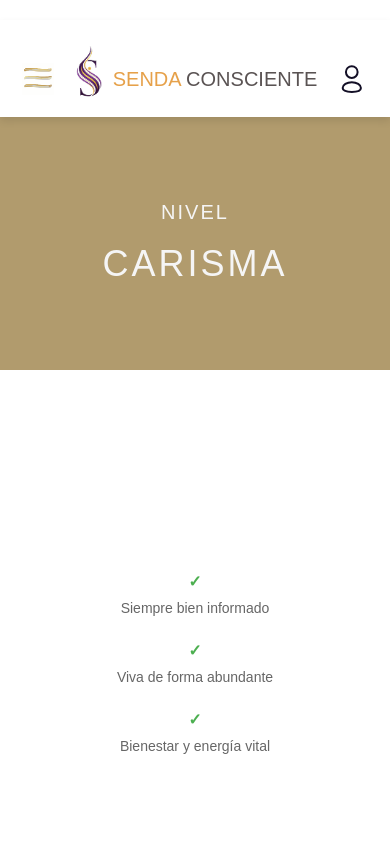
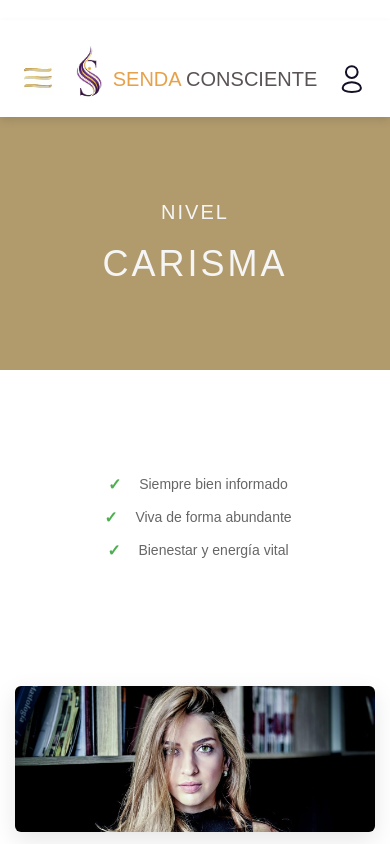
Before and after one commit to orbimatrix/Conscious-path, a Next.js app: page /carisma in a window 390 px wide. Shown: the top 844 px of the page. Built offline with nearby package versions, Linux system fonts and the light colour scheme.

Commit message:
Refactor carisma.css to improve layout and responsiveness of benefits section. Adjust padding, min-height, and flex properties for .carisma-benefits and .carisma-benefit-item classes to enhance visual alignment and spacing.

```diff
--- a/src/app/carisma/carisma.css
+++ b/src/app/carisma/carisma.css
@@ -59,12 +59,15 @@
     padding: 0;
     margin: 0;
     text-align: center;
+    display: flex;
+    flex-direction: column;
+    align-items: center;
   }
 
   .carisma-benefit-item {
     display: flex;
     align-items: center;
-  justify-content: center;
+    justify-content: flex-start;
     gap: 15px;
     padding: 20px 0;
     font-size: 18px;
@@ -455,15 +458,18 @@
   }
 
   .carisma-benefits {
-    padding: 40px 15px;
-    min-height: 65vh;
+    padding: 20px 15px;
+    min-height: 40vh;
   }
 
   .carisma-benefit-item {
     font-size: 16px;
-    padding: 15px 0;
-    flex-direction: column;
-    gap: 8px;
+    padding: 8px 0;
+    flex-direction: row;
+    gap: 12px;
+    justify-content: center;
+    text-align: center;
+    width: auto;
   }
 
   .benefit-icon {
@@ -564,13 +570,13 @@
   }
 
   .carisma-benefits {
-    padding: 30px 15px;
-    min-height: 70vh;
+    padding: 15px 15px;
+    min-height: 35vh;
   }
 
   .carisma-benefit-item {
     font-size: 14px;
-    padding: 12px 0;
+    padding: 6px 0;
   }
 
   .benefit-icon {
@@ -667,13 +673,13 @@
   }
 
   .carisma-benefits {
-    padding: 25px 10px;
-    min-height: 75vh;
+    padding: 12px 10px;
+    min-height: 30vh;
   }
 
   .carisma-benefit-item {
     font-size: 13px;
-    padding: 10px 0;
+    padding: 5px 0;
   }
 
   .benefit-icon {
```
Lines whose indentation alone changed are shown as unchanged.
